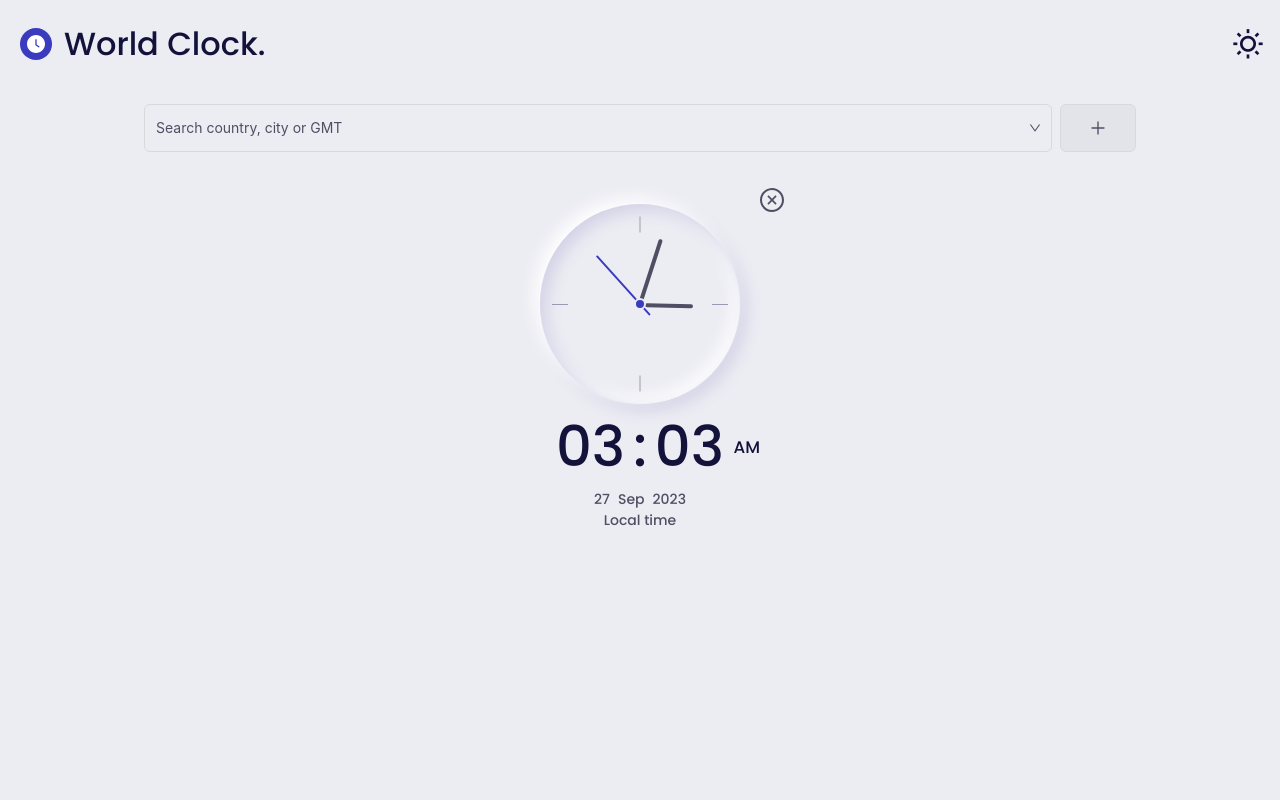
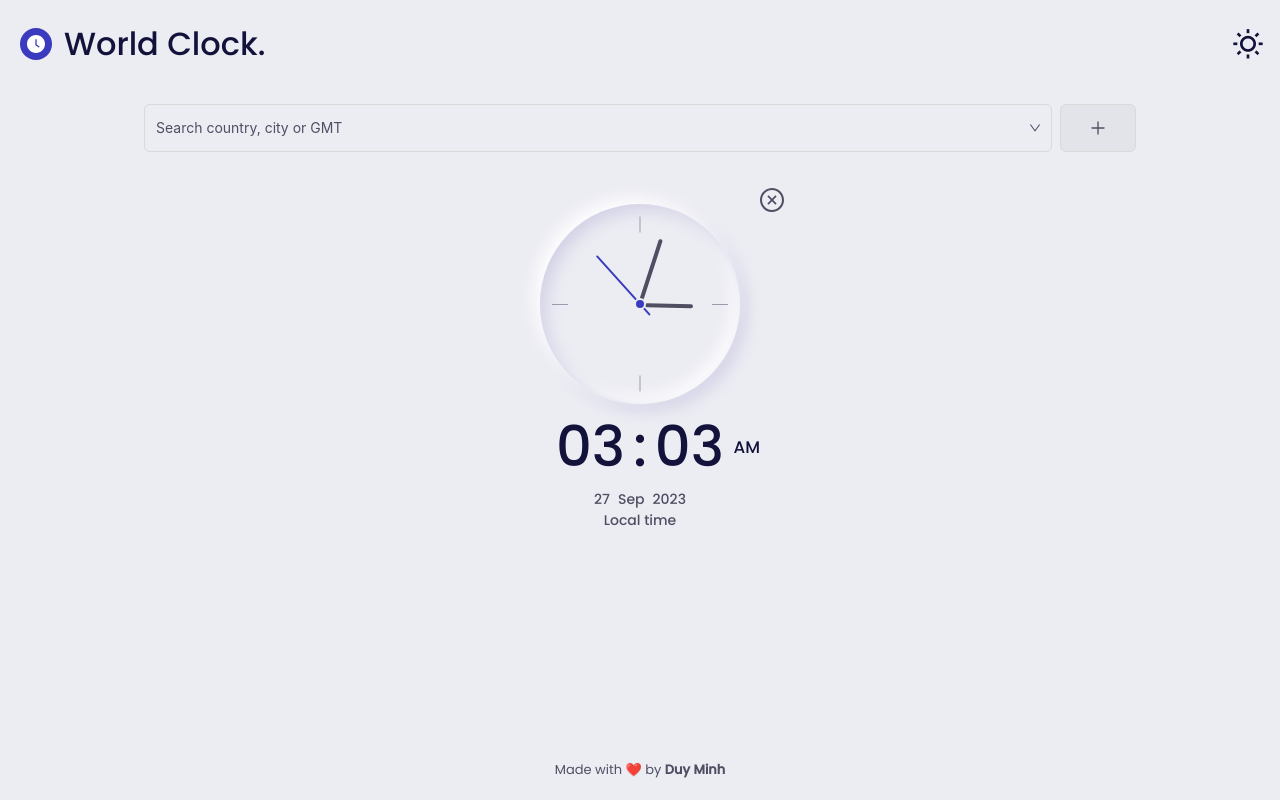
Before and after one commit to minh0812/world-clock, a React (Create React App) app: page / in a window 1280 px wide. Built offline with nearby package versions, Linux system fonts and the light colour scheme.

Commit message:
update footer

```diff
--- a/src/App.scss
+++ b/src/App.scss
@@ -32,6 +32,7 @@ header {
 }
 
 main {
+  min-height: calc(100vh - 9rem);
   .search-location {
     width: 100%;
     margin: auto;
@@ -89,6 +90,18 @@ main {
   }
 }
 
+footer{
+  text-align: center;
+  padding: 1rem;
+  font-size: var(--smaller-font-size);
+  a {
+    color: var(--text-color);
+    font-weight: 600;
+    transition: color 0.4s;
+
+  }
+}
+
 @media screen and (min-width: 426px) {
   main {
     .search-location {
--- a/src/App.tsx
+++ b/src/App.tsx
@@ -160,6 +160,23 @@ function App() {
           ))}
         </div>
       </main>
+      <footer>
+        <p>
+          Made with{" "}
+          <span role="img" aria-label="love">
+            ❤️
+          </span>{" "}
+          by{" "}
+          <a
+            href="https://github.com/minh0812"
+            target="_blank"
+            rel="noopener noreferrer"
+            className="author"
+          >
+            <span>Duy Minh</span>
+          </a>
+        </p>
+      </footer>
     </>
   );
 }
```
